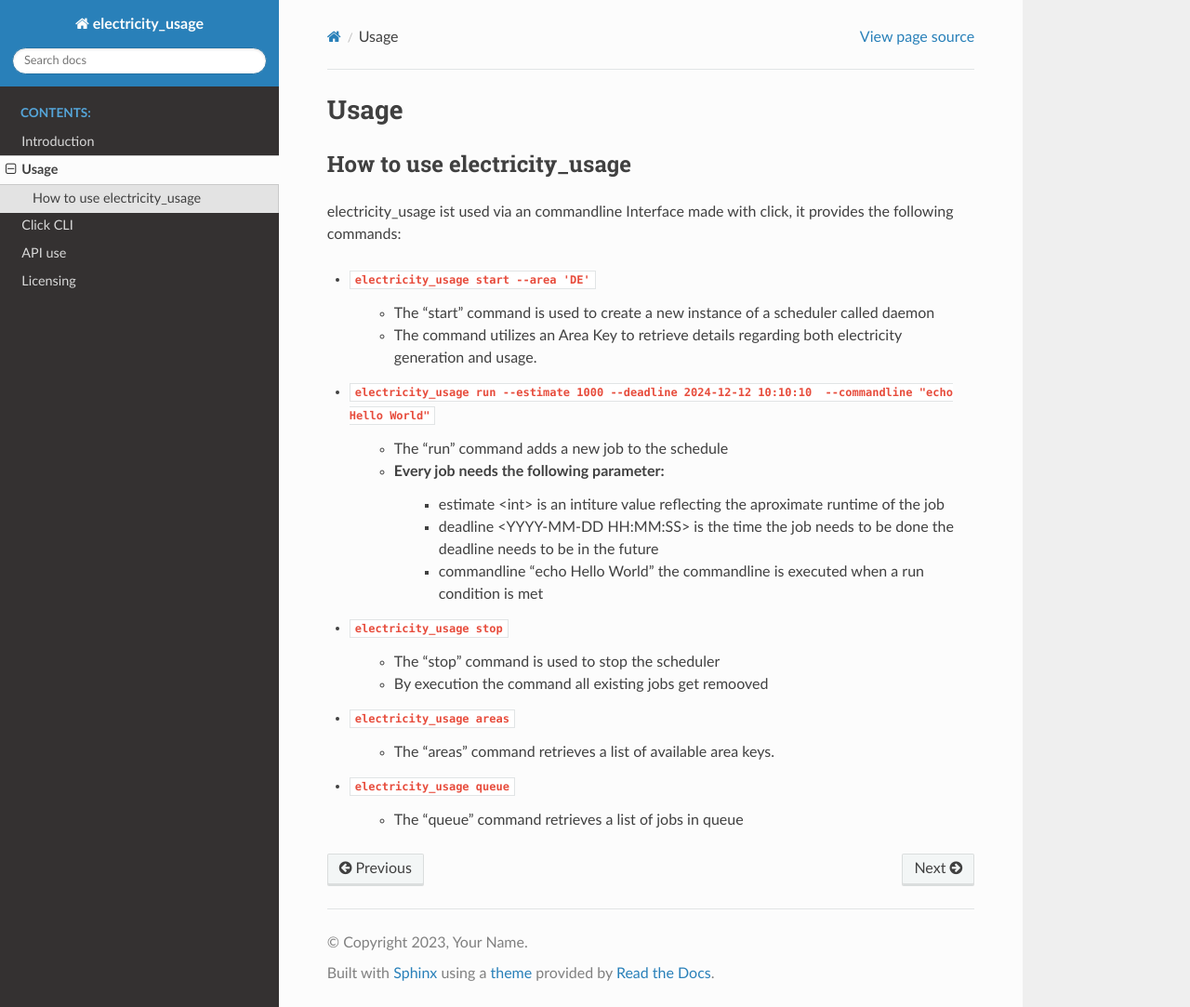
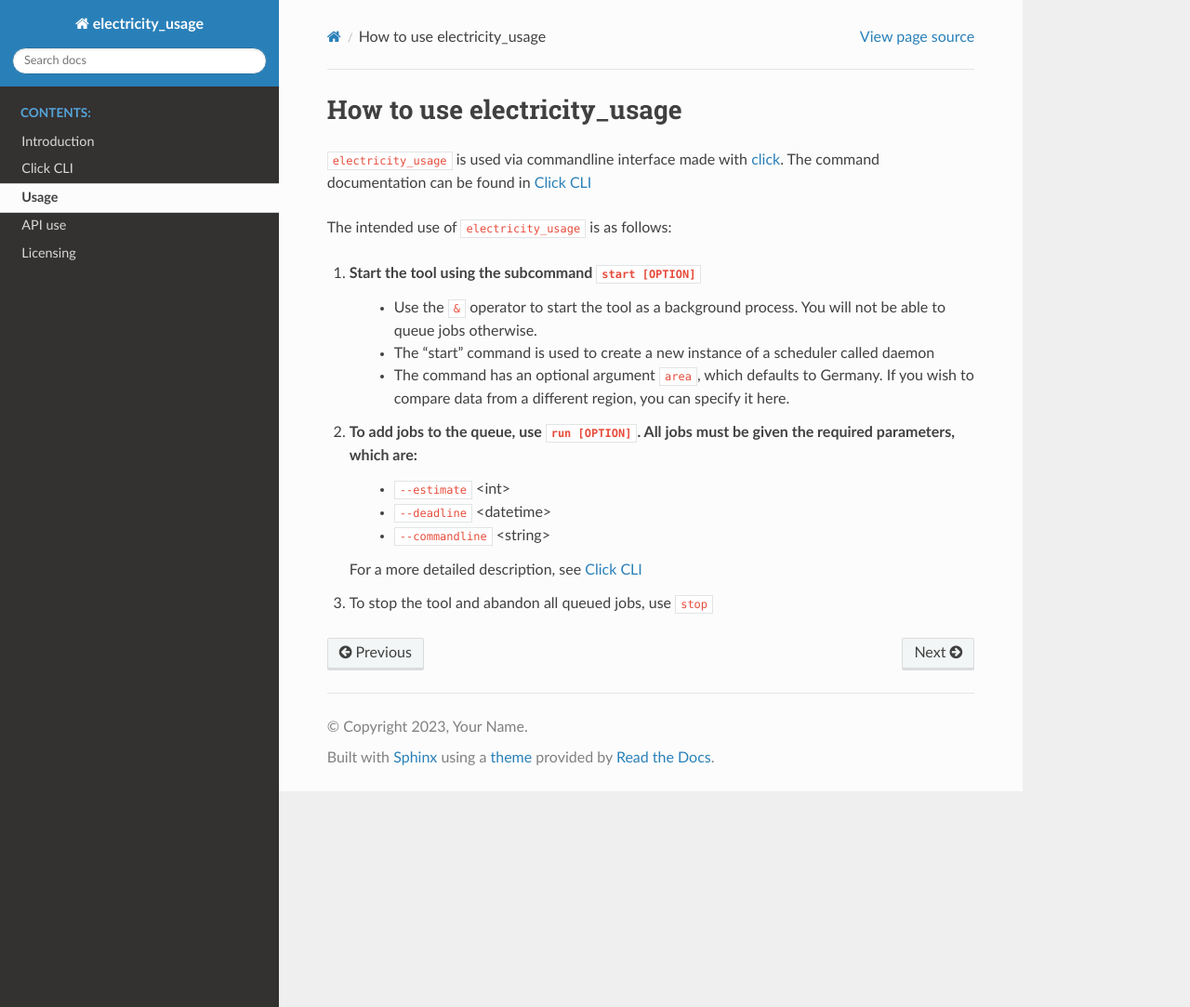
Before and after one commit to weyandtim/electricity_usage, a Sphinx documentation site: the page built from doc/usage.rst, in a window 1280 px wide and 1083 px high. Shown: the whole window at 93% size. Built offline with Sphinx 7.4.7 and the Read the Docs theme 2.0.0, drawn with Linux system fonts in a browser that asks for light colours.

Commit message:
mostly done

```diff
--- a/doc/index.rst
+++ b/doc/index.rst
@@ -8,8 +8,8 @@ electricity_usage
    :caption: Contents:
 
    Introduction <intro>
+   Click CLI <click>
    Usage <usage>
-   Click CLI <click>
    API use <api>
    Licensing <license>
 
--- a/doc/usage.rst
+++ b/doc/usage.rst
@@ -1,31 +1,21 @@
 .. _usage-ref:
 
-Usage
-============================
+How to use electricity_usage
+=====================================================================
 
-How to use electricity_usage
-----------------------------
+``electricity_usage`` is used via commandline interface made with `click <https://pypi.org/project/click/>`_. The command documentation can be found in :ref:`click-ref`
 
-electricity_usage ist used via an commandline Interface made with click,
-it provides the following commands:
+The intended use of ``electricity_usage`` is as follows:
 
-* ``electricity_usage start --area 'DE'``
+1. Start the tool using the subcommand ``start [OPTION]``
+    - Use the ``&`` operator to start the tool as a background process. You will not be able to queue jobs otherwise.
     - The "start" command is used to create a new instance of a scheduler called daemon
-    - The command utilizes an Area Key to retrieve details regarding both electricity generation and usage.
+    - The command has an optional argument ``area``, which defaults to Germany. If you wish to compare data from a different region, you can specify it here.
 
-* ``electricity_usage run --estimate 1000 --deadline 2024-12-12 10:10:10  --commandline "echo Hello World"``
-    - The "run" command adds a new job to the schedule
-    - Every job needs the following parameter:
-        - estimate <int> is an intiture value reflecting the aproximate runtime of the job
-        - deadline <YYYY-MM-DD HH:MM:SS> is the time the job needs to be done the deadline needs to be in the future
-        - commandline "echo Hello World" the commandline is executed when a run condition is met
+2. To add jobs to the queue, use ``run [OPTION]``. All jobs must be given the required parameters, which are:
+    - ``--estimate`` <int>
+    - ``--deadline`` <datetime>
+    - ``--commandline`` <string>
+   For a more detailed description, see :ref:`click-ref`
 
-* ``electricity_usage stop``
-    - The "stop" command is used to stop the scheduler
-    - By execution the command all existing jobs get remooved
-
-* ``electricity_usage areas``
-    - The "areas" command retrieves a list of available area keys.
-
-* ``electricity_usage queue``
-   - The "queue" command retrieves a list of jobs in queue
+3. To stop the tool and abandon all queued jobs, use ``stop``
```
Also changed, not shown: doc/click.rst (+34 -5 lines), 2 other files.
